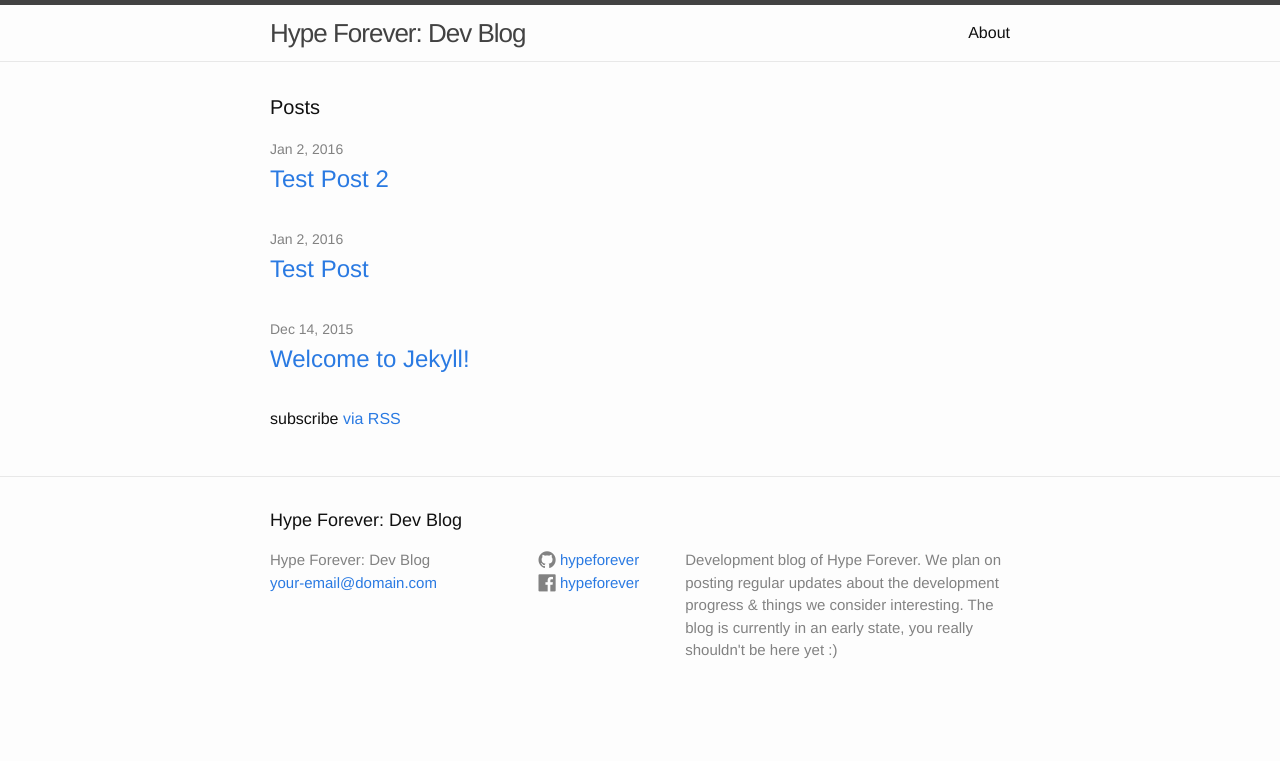
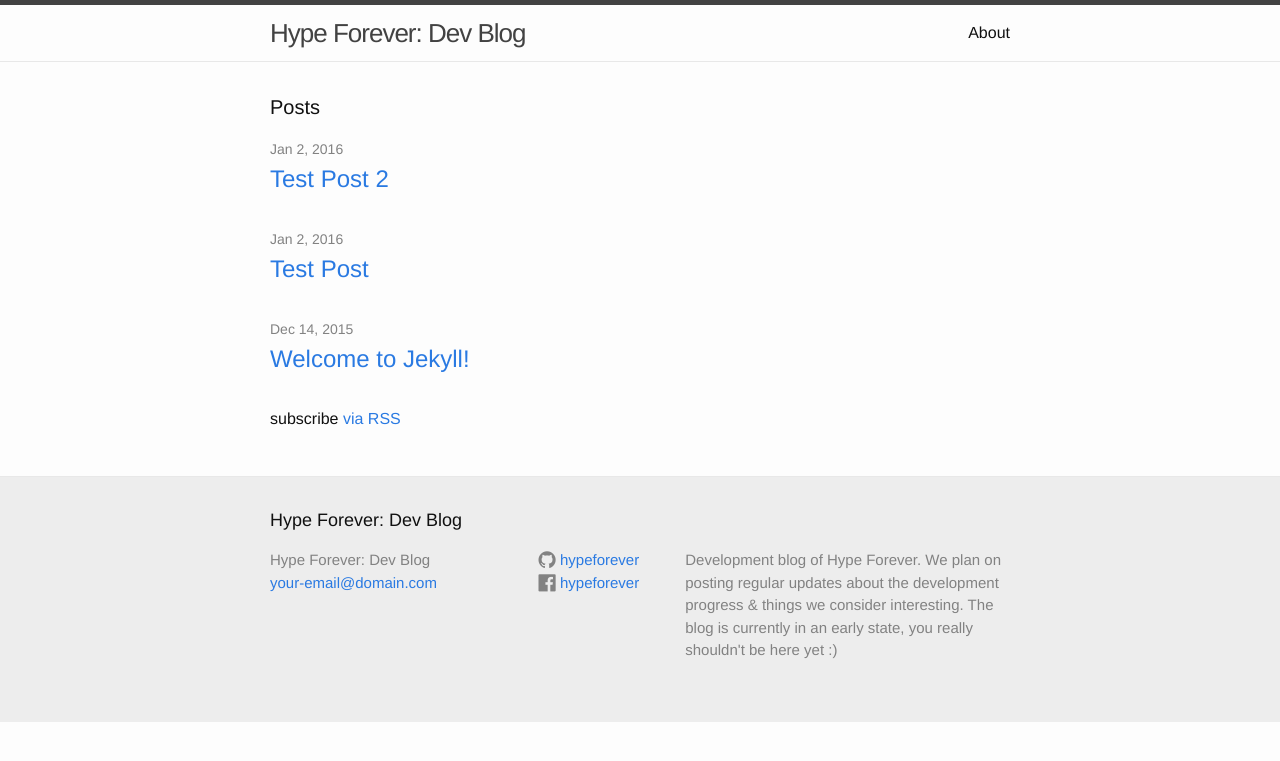
Before and after one commit to hypeforever/blog, a Jekyll site: the page built from index.html, in a window 1280 px wide. Shown: the top 761 px of the page. Built offline with Jekyll 4.4.1, drawn with Linux system fonts in a browser that asks for light colours; nearby versions of some CDN libraries.

Commit message:
Change Layout File

```diff
--- a/_sass/_layout.scss
+++ b/_sass/_layout.scss
@@ -100,6 +100,7 @@
 .site-footer {
     border-top: 1px solid $grey-color-light;
     padding: $spacing-unit 0;
+    background-color:#EDEDED;
 }
 
 .footer-heading {
```
